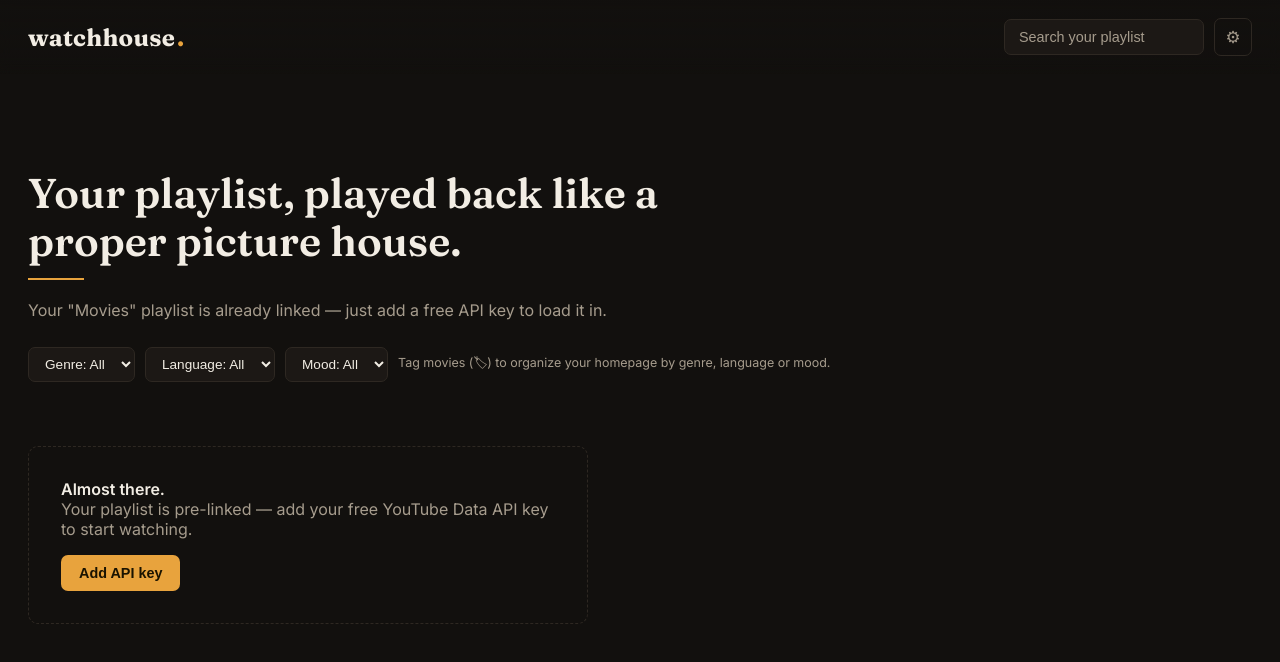
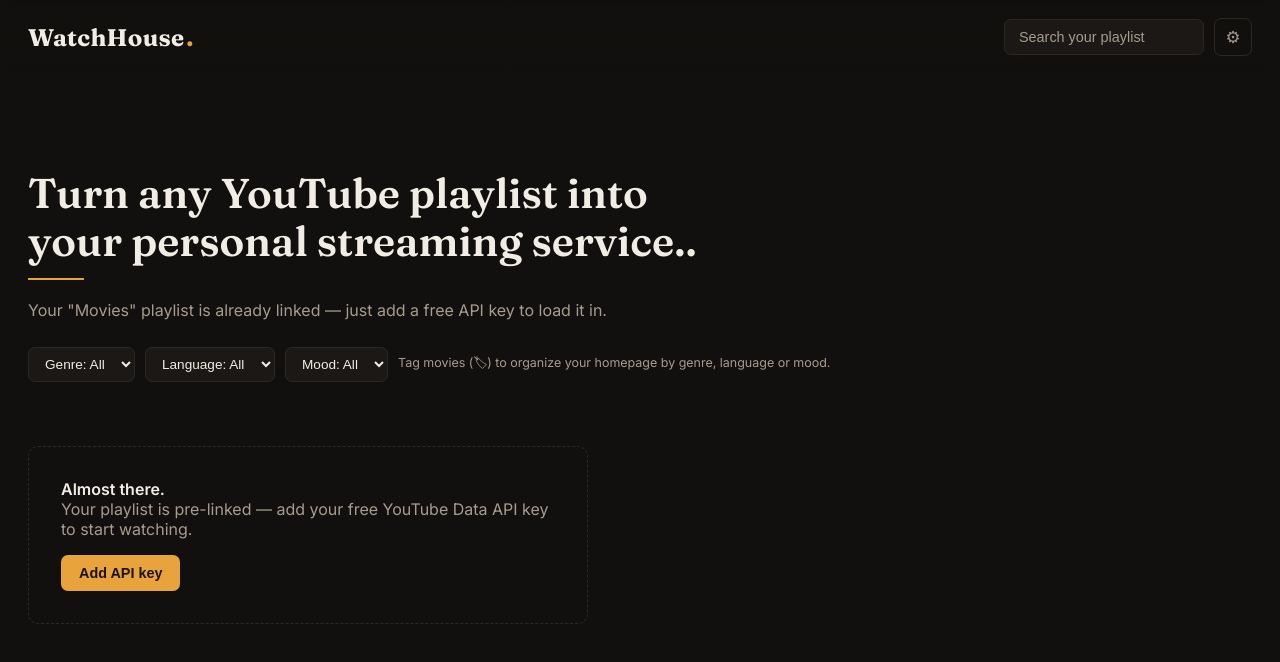
Before and after one commit to Nubia3453/WatchHouse.App, a plain HTML site: page index.html in a window 1280 px wide. Drawn offline with Linux system fonts and the light colour scheme.

Commit message:
Update title and hero text in index.html

```diff
--- a/index.html
+++ b/index.html
@@ -3,7 +3,7 @@
 <head>
 <meta charset="UTF-8">
 <meta name="viewport" content="width=device-width, initial-scale=1, viewport-fit=cover">
-<title>Watchhouse</title>
+<title>WatchHouse</title>
 <link rel="preconnect" href="https://fonts.googleapis.com">
 <link rel="preconnect" href="https://fonts.gstatic.com" crossorigin>
 <link href="https://fonts.googleapis.com/css2?family=Fraunces:opsz,wght@9..144,400;9..144,600;9..144,700&family=Inter:wght@400;500;600&display=swap" rel="stylesheet">
@@ -12,7 +12,7 @@
 <body>
 
 <header>
-  <div class="brand">watchhouse<span class="dot">.</span></div>
+  <div class="brand">WatchHouse<span class="dot">.</span></div>
   <div class="header-actions">
     <input type="text" class="search-input" id="searchInput" placeholder="Search your playlist" />
     <button class="icon-btn" id="settingsBtn" title="Settings" aria-label="Settings">⚙</button>
@@ -20,7 +20,7 @@
 </header>
 
 <div class="hero">
-  <h1>Your playlist, played back like a proper picture house.</h1>
+  <h1>Turn any YouTube playlist into your personal streaming service..</h1>
   <div class="rule"></div>
   <p id="heroSub">Everything below streams straight from your own YouTube playlist — click anything to watch it full screen, right here.</p>
 </div>
```
